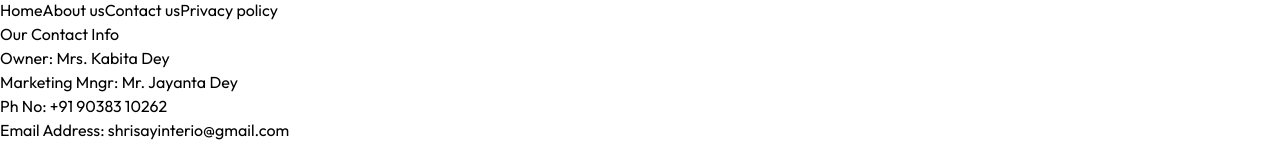
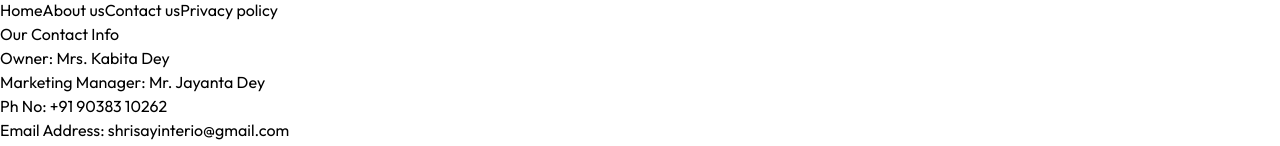
Before and after one commit to Aniket780/shrisay-website, a React (Vite) app: page / in a window 1280 px wide. Shown: the part 10067-10213 px from the top of the page. Built offline with nearby package versions, Linux system fonts and the light colour scheme.

Commit message:
Update Footer.jsx

```diff
--- a/src/components/Footer.jsx
+++ b/src/components/Footer.jsx
@@ -37,7 +37,7 @@ return (
             <div className='w-full md:w-1/3'>
                     <h3 className='text-white text-lg font-bold mb-4'>Our Contact Info</h3>
                     <p className='text-gray-400 max-w-80'>Owner: Mrs. Kabita Dey</p>
-                    <p className='text-gray-400 max-w-80'>Marketing Mngr: Mr. Jayanta Dey</p>
+                    <p className='text-gray-400 max-w-80'>Marketing Manager: Mr. Jayanta Dey</p>
                     <p className='text-gray-400 max-w-80'>Ph No: +91 90383 10262</p>
                     <p className='text-gray-400 mb-4 max-w-80'>Email Address: <a href="mailto:shrisayinterio@gmail.com" className='hover:text-white'>shrisayinterio@gmail.com</a></p>
                     {/* <div className='flex gap-2'>
```
